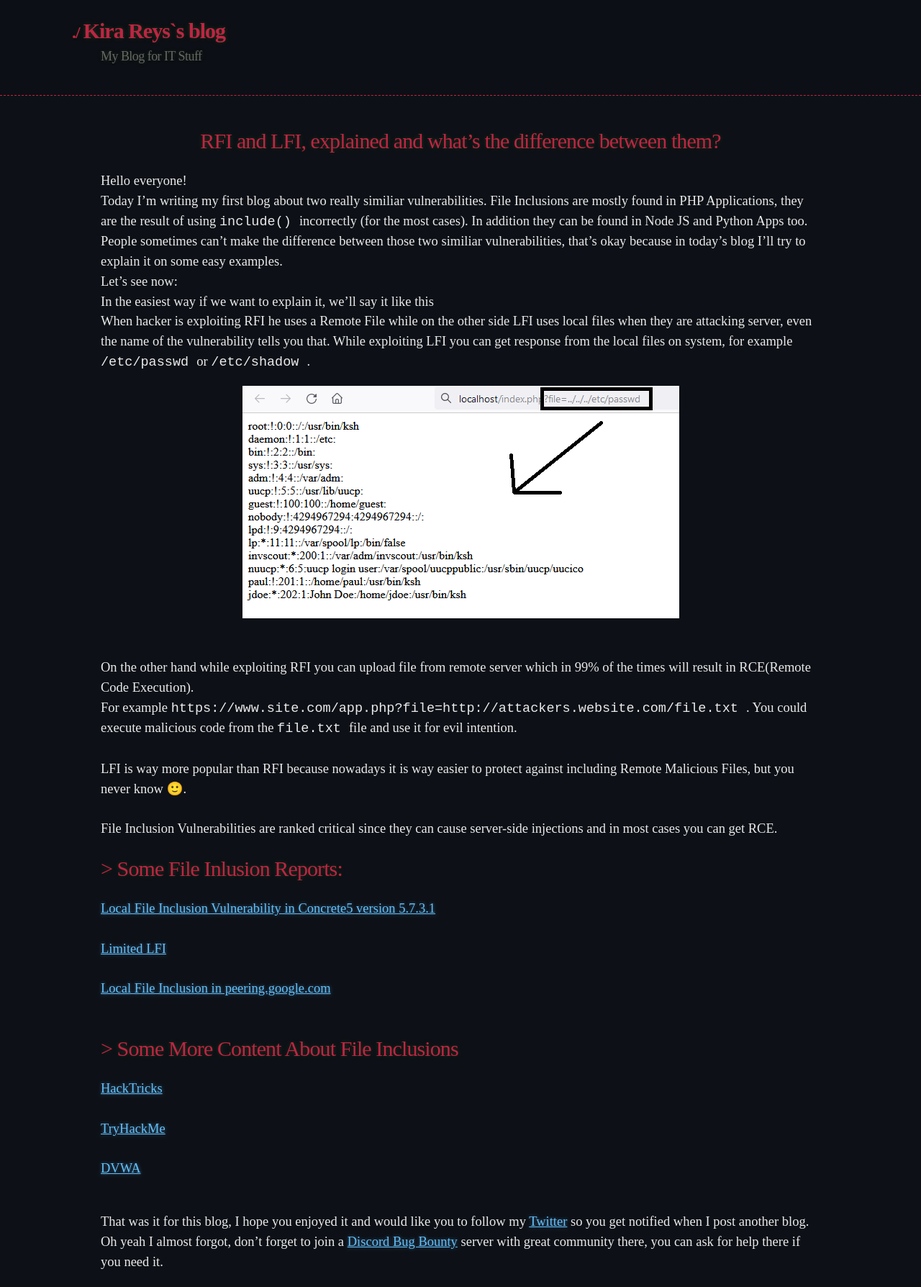
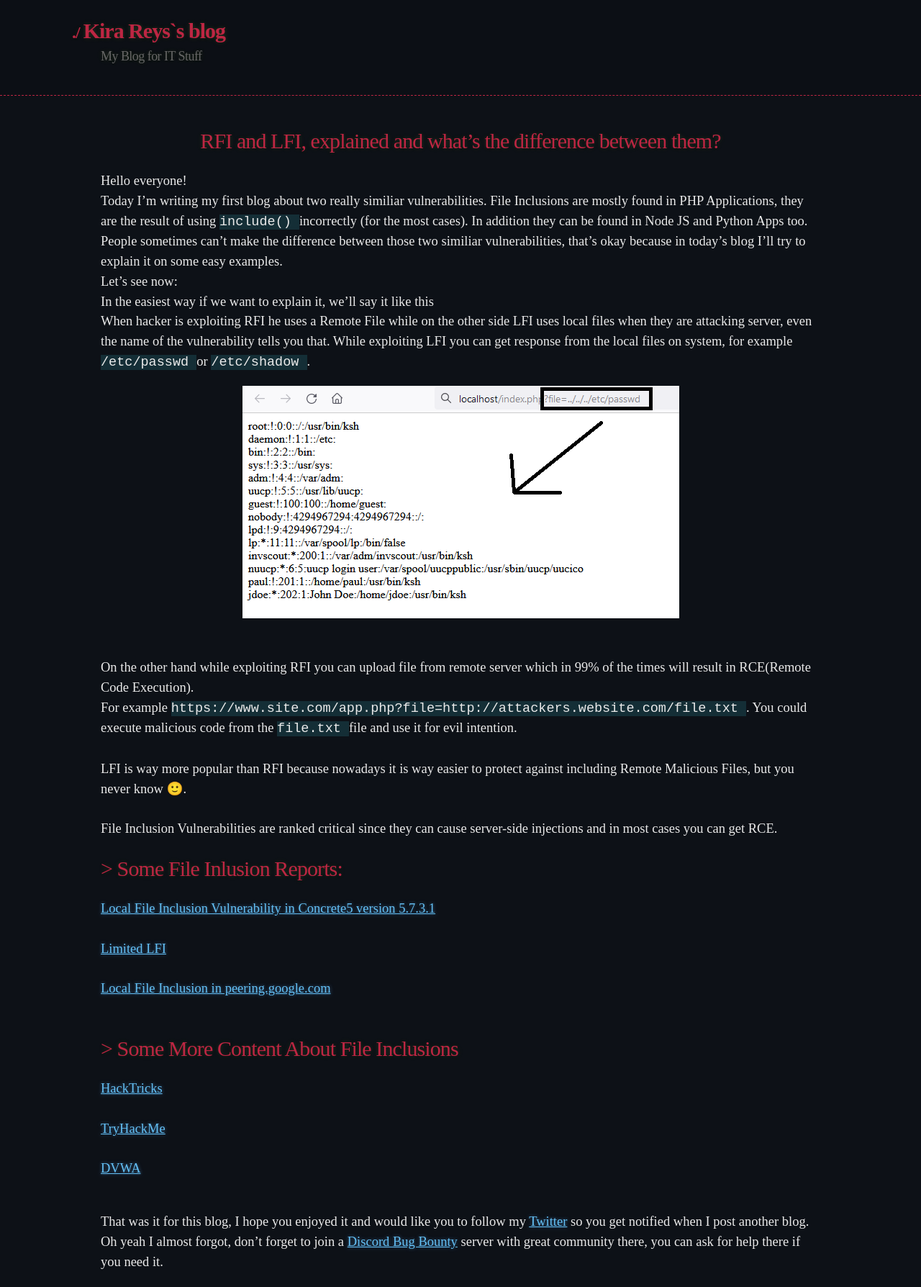
Before and after one commit to 20kilograma/blog, a Jekyll site: the page built from rfi-lfi.md, in a window 1280 px wide. Shown: the whole page at 72% size. Built offline with Jekyll 4.4.1, drawn with Linux system fonts in a browser that asks for light colours; some web fonts are replaced; our own code applies the rules of GitHub Pages for plain Markdown files.

Commit message:
Update jekyll-theme-hacker.scss

```diff
--- a/_sass/jekyll-theme-hacker.scss
+++ b/_sass/jekyll-theme-hacker.scss
@@ -159,6 +159,10 @@
   border-left: 1px dotted $blockquote-border;
 }
 
+code {
+  background: #142E36;
+}
+
 pre {
   background: rgba(0, 0, 0, 0.9);
   border: 1px solid rgba(255, 255, 255, 0.15);
```
